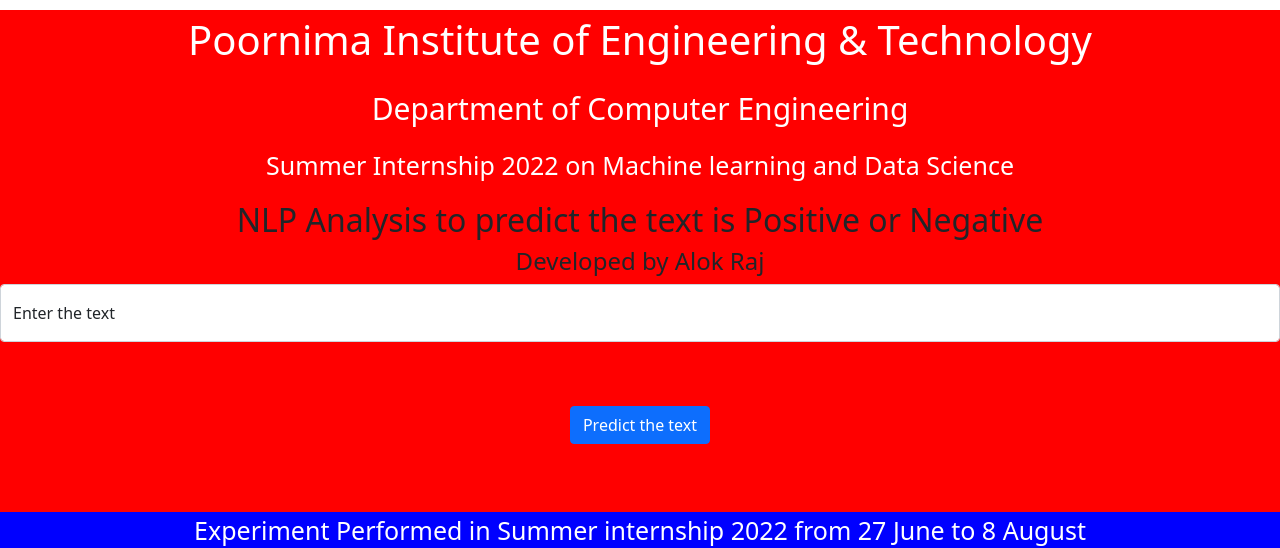
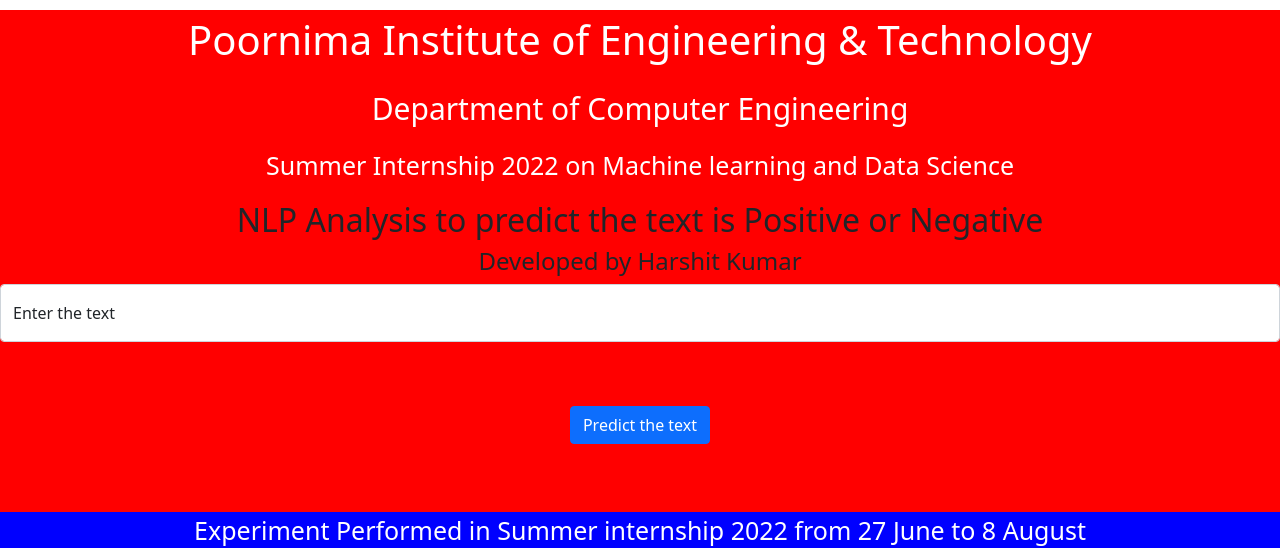
Before and after one commit to Harshit7979/project-5, a Flask app: page / in a window 1280 px wide. Shown: the top 548 px of the page. Run offline with Flask 2, Linux system fonts and the light colour scheme; parts of the project's set-up code (start-up, migrations or seed data) failed here and were passed over.

Commit message:
Update index.html

```diff
--- a/templates/index.html
+++ b/templates/index.html
@@ -31,7 +31,7 @@
 
 <div class="login">
 <h2 >NLP Analysis to predict the text is Positive or Negative</h2>
-<h4>Developed by Alok Raj </h4>
+<h4>Developed by Harshit Kumar </h4>
 <!-- Main Input For Receiving Query to our ML -->
 <form action="{{ url_for('predict')}}"method="get">
 <div class="form-floating mb-3">
```
